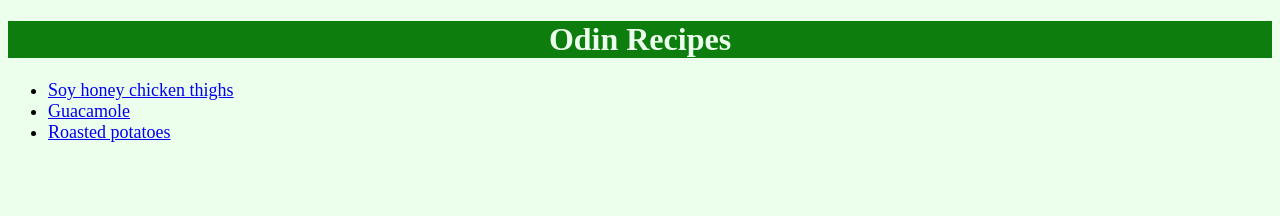
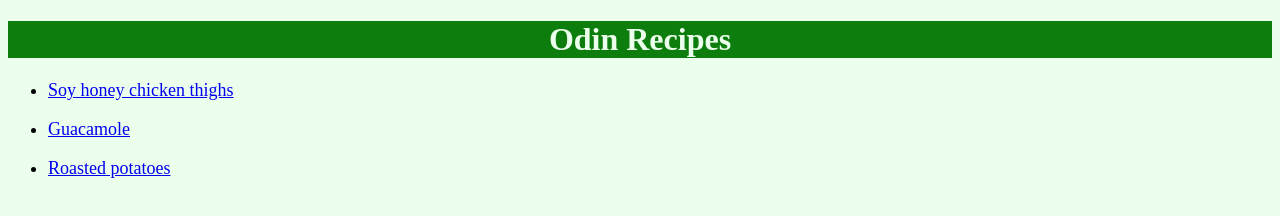
Before and after one commit to Ale578/odin-recipes, a plain HTML site: page index.html in a window 1280 px wide. Drawn offline with Linux system fonts and the light colour scheme.

Commit message:
Change main page link's design

```diff
--- a/index.html
+++ b/index.html
@@ -7,10 +7,12 @@
     </head>
     <body>
         <h1>Odin Recipes</h1>
-        <ul>
-            <li><a href="recipes/soy_honey_chicken_thighs.html">Soy honey chicken thighs</a></li>
-            <li><a href="recipes/guacamole.html">Guacamole</a></li>
-            <li><a href="recipes/roasted_potatoes.html">Roasted potatoes</a></li>
+        <ul id="recipes_list">
+            <li class="recipe_name"><a href="recipes/soy_honey_chicken_thighs.html">Soy honey chicken thighs</a></li>
+            <br>
+            <li class="recipe_name"><a href="recipes/guacamole.html">Guacamole</a></li>
+            <br>
+            <li class="recipe_name"><a href="recipes/roasted_potatoes.html">Roasted potatoes</a></li>
         </ul>
 
     </body>
```
